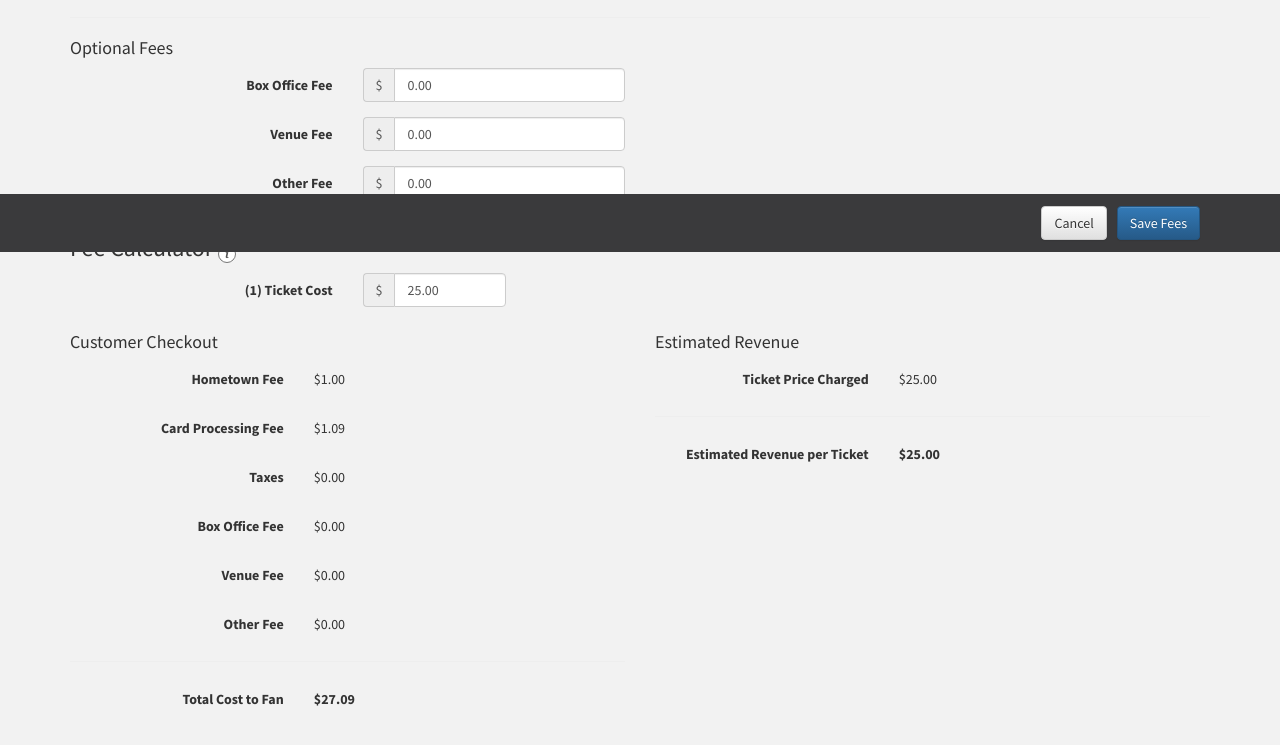
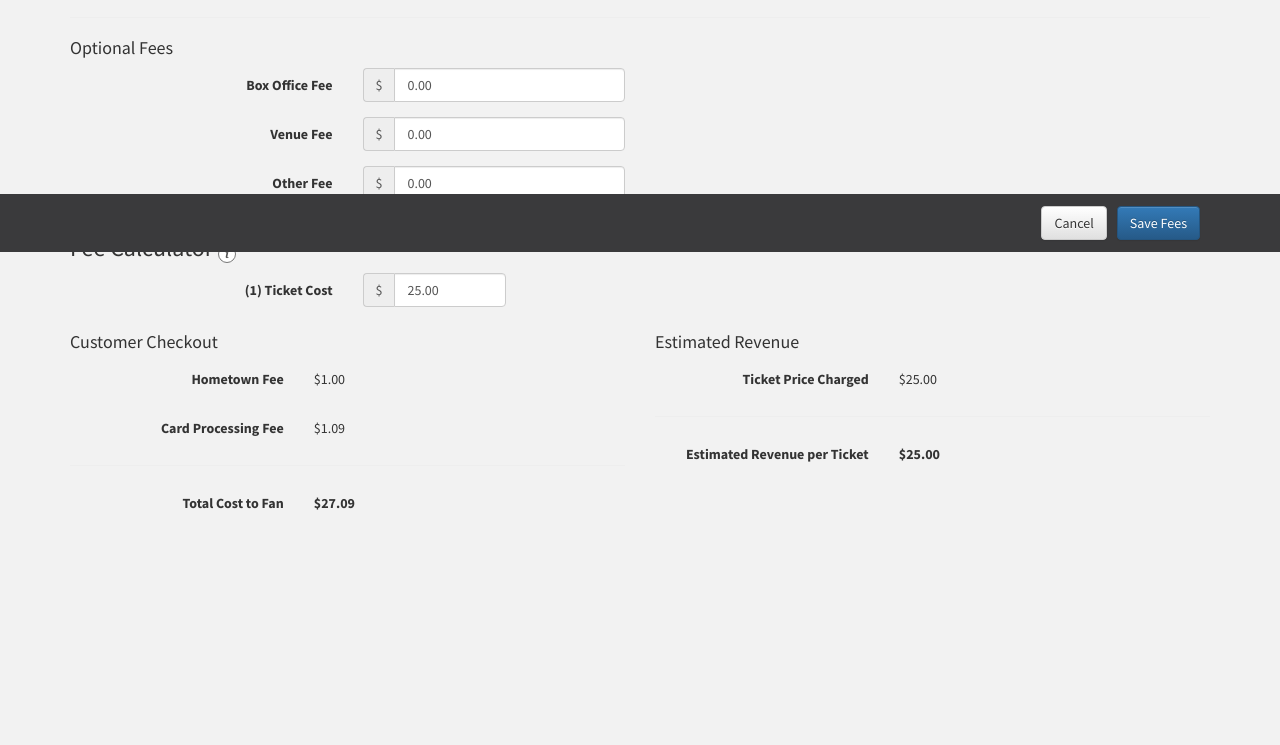
Before and after one commit to lucasreadht/hometown-demo, a plain HTML site: page fee-calculator/index.html in a window 1280 px wide. Shown: the part 548-1293 px from the top of the page. Drawn offline with Linux system fonts and the light colour scheme.

Commit message:
Publish fee-calculator

```diff
--- a/fee-calculator/index.html
+++ b/fee-calculator/index.html
@@ -562,6 +562,11 @@ html, body { background-color: var(--page-bg); overflow-x: hidden; }
 			$('#calc_fee_other').textContent = currencyFmt.format(otherFee);
 			$('#calc_fee_total').textContent = currencyFmt.format(rev + procFees + stripeFee);
 
+			// Hide checkout fees and taxes that round to $0.00
+			[['#calc_fee_htt', procFees], ['#calc_fee_cc', stripeFee], ['#calc_fee_tax', tax], ['#calc_fee_boxoffice', boxFee], ['#calc_fee_venue', venueFee], ['#calc_fee_other', otherFee]].forEach(([sel, amt]) => {
+				$(sel).closest('.form-group').style.display = Math.abs(amt) < 0.005 ? 'none' : '';
+			});
+
 			// Payout column: driven by the same two dropdowns as the checkout column above.
 			// Hometown Fee: org pays it unless "Pass Along" (or the customer's split share) shifts it to the fan.
 			let orgHttFee = 0;
```
